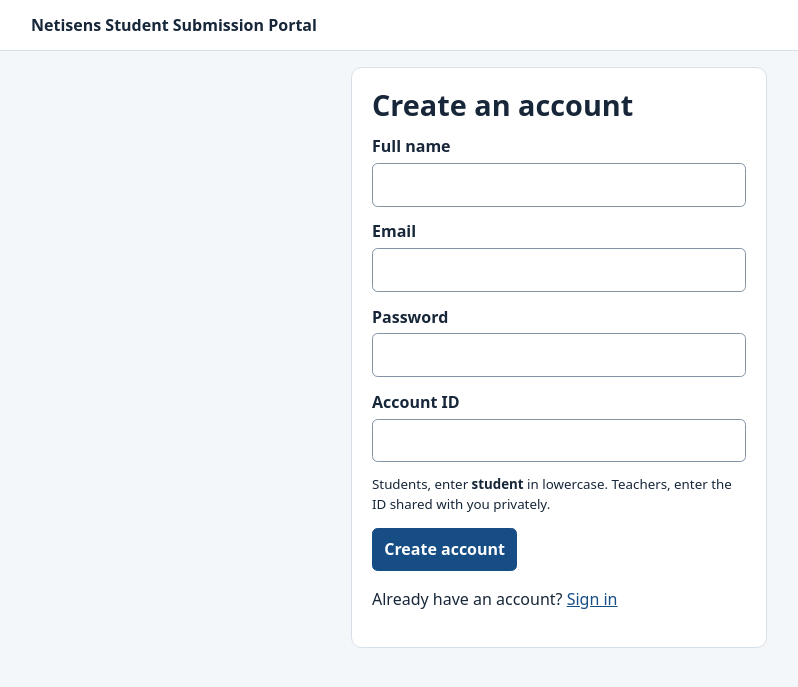
After one commit to Torettosaviour17/Netisens-project-, a Flask app: page /register in a window 1280 px wide. The commit adds this page. Shown: the top 687 px of the page, without its empty margins (81-879 px from the left). Run offline with Flask 3, Linux system fonts and the light colour scheme.

Commit message:
Add student and teacher account registration

```diff
--- a/app.py
+++ b/app.py
@@ -15,6 +15,7 @@ from werkzeug.utils import secure_filename
 app = Flask(__name__)
 app.config.update(
     SECRET_KEY=os.environ.get("NETISENS_SECRET_KEY") or secrets.token_hex(32),
+    TEACHER_ID=os.environ.get("NETISENS_TEACHER_ID", ""),
     DATA_DIR=Path(app.instance_path),
     MAX_CONTENT_LENGTH=11 * 1024 * 1024,
     SESSION_COOKIE_SAMESITE="Lax",
@@ -102,6 +103,43 @@ def login():
     if g.user:
         return redirect(url_for(g.user["role"]))
     return render_template("login.html")
+
+
+@app.route("/register", methods=["GET", "POST"])
+def register():
+    if g.user:
+        return redirect(url_for(g.user["role"]))
+    if request.method == "POST":
+        name = request.form.get("name", "").strip()
+        email = request.form.get("email", "").strip()
+        password = request.form.get("password", "")
+        account_id = request.form.get("account_id", "").strip()
+        teacher_id = app.config["TEACHER_ID"]
+        if account_id == "student":
+            role = "student"
+        elif teacher_id and secrets.compare_digest(account_id.encode(), teacher_id.encode()):
+            role = "teacher"
+        else:
+            flash("Enter a valid account ID.")
+            return render_template("register.html"), 400
+
+        if not 1 <= len(name) <= 80 or not 3 <= len(email) <= 254 or "@" not in email:
+            flash("Enter your name and a valid email address.")
+        elif not 8 <= len(password) <= 128:
+            flash("Use a password between 8 and 128 characters.")
+        else:
+            try:
+                with db() as connection:
+                    connection.execute(
+                        "INSERT INTO users (name, email, password_hash, role) VALUES (?, ?, ?, ?)",
+                        (name, email, generate_password_hash(password), role),
+                    )
+            except sqlite3.IntegrityError:
+                flash("An account with that email already exists. Sign in with it.")
+            else:
+                flash("Your account was created. Sign in to continue.")
+                return redirect(url_for("login"))
+    return render_template("register.html")
 
 
 @app.post("/logout")
--- a/templates/login.html
+++ b/templates/login.html
@@ -10,5 +10,6 @@
     <label>Password <input type="password" name="password" autocomplete="current-password" required></label>
     <button>Sign in</button>
   </form>
+  <p>New to the portal? <a href="{{ url_for('register') }}">Create an account</a></p>
 </section>
 {% endblock %}
--- /dev/null
+++ b/templates/register.html
@@ -0,0 +1,17 @@
+{% extends "base.html" %}
+{% block title %}Create an account{% endblock %}
+{% block content %}
+<section class="card login">
+  <h1>Create an account</h1>
+  <form method="post" class="fields">
+    <input type="hidden" name="csrf" value="{{ csrf }}">
+    <label>Full name <input name="name" autocomplete="name" maxlength="80" required></label>
+    <label>Email <input type="email" name="email" autocomplete="email" maxlength="254" required></label>
+    <label>Password <input type="password" name="password" autocomplete="new-password" minlength="8" maxlength="128" required></label>
+    <label>Account ID <input type="password" name="account_id" aria-describedby="id-help" required></label>
+    <small id="id-help">Students, enter <strong>student</strong> in lowercase. Teachers, enter the ID shared with you privately.</small>
+    <button>Create account</button>
+  </form>
+  <p>Already have an account? <a href="{{ url_for('login') }}">Sign in</a></p>
+</section>
+{% endblock %}
```
Also changed, not shown: README.md.
